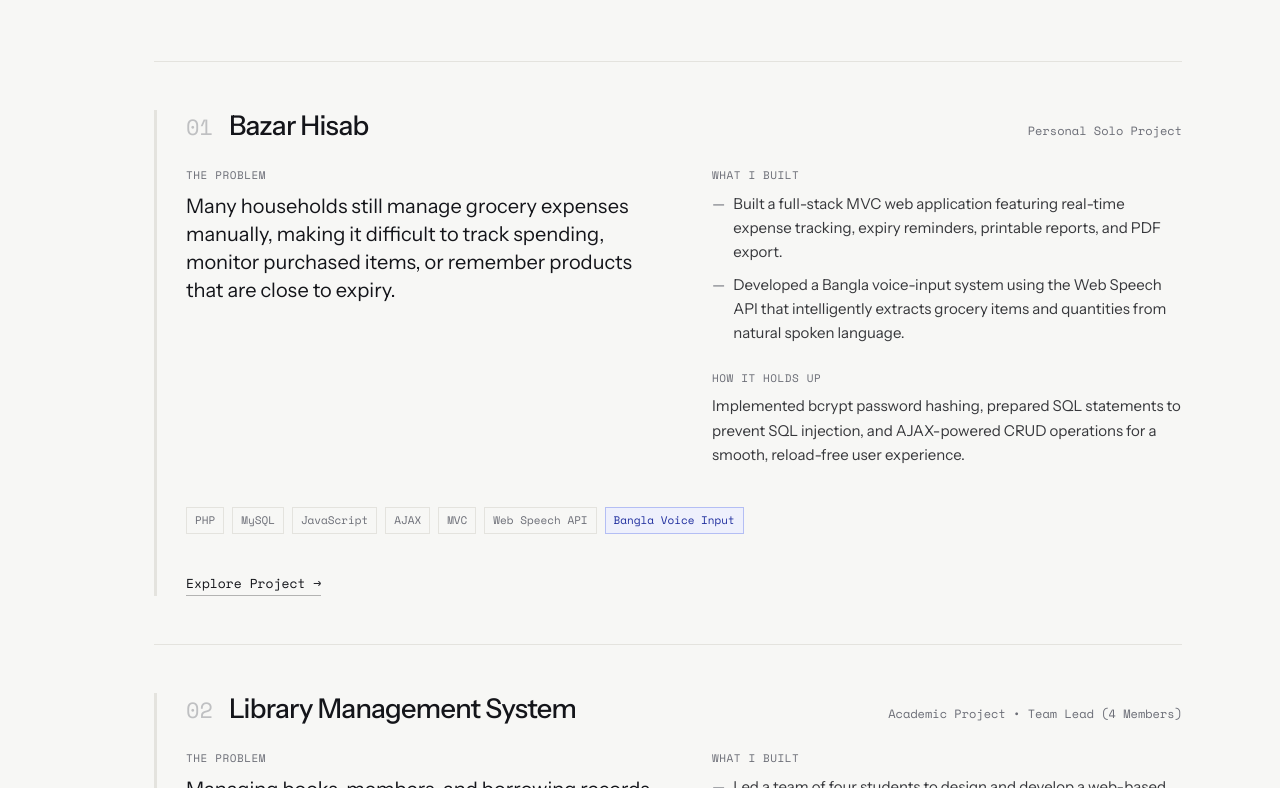
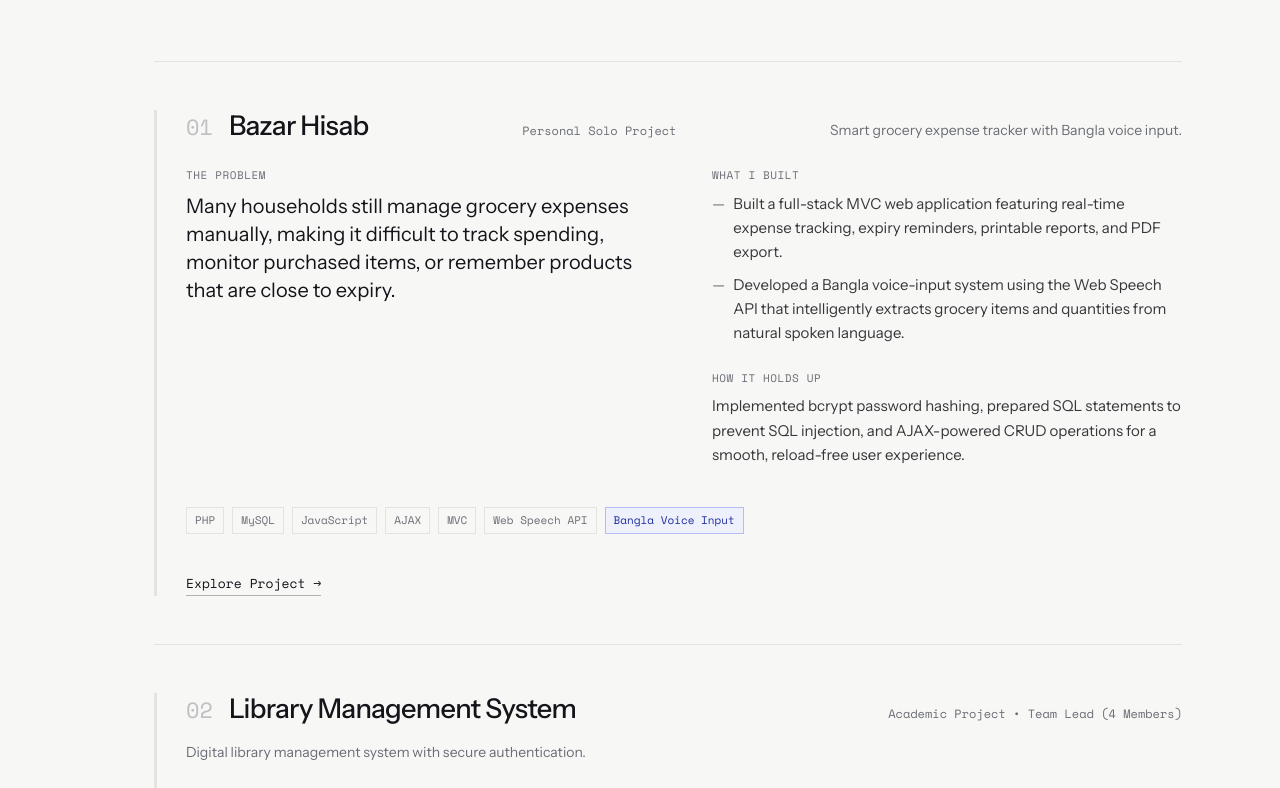
Before and after one commit to UdayDey-Boss/UdayDey-Boss.github.io, a Next.js app: page / in a window 1280 px wide. Shown: the part 1032-1820 px from the top of the page. Built offline with nearby package versions, Linux system fonts and the light colour scheme.

Commit message:
Include short description in Systems component
Add short description paragraph for systems

```diff
--- a/components/Systems.tsx
+++ b/components/Systems.tsx
@@ -53,6 +53,9 @@ export default function Systems() {
                     </span>
                   </div>
                   <p className="font-mono text-[12px] text-muted">{p.type}</p>
+                  <p className="mt-2 text-sm text-muted max-w-md">
+  {p.shortDescription}
+</p>
                 </div>
 
                 {linked && activeSkillLabel && (
```
